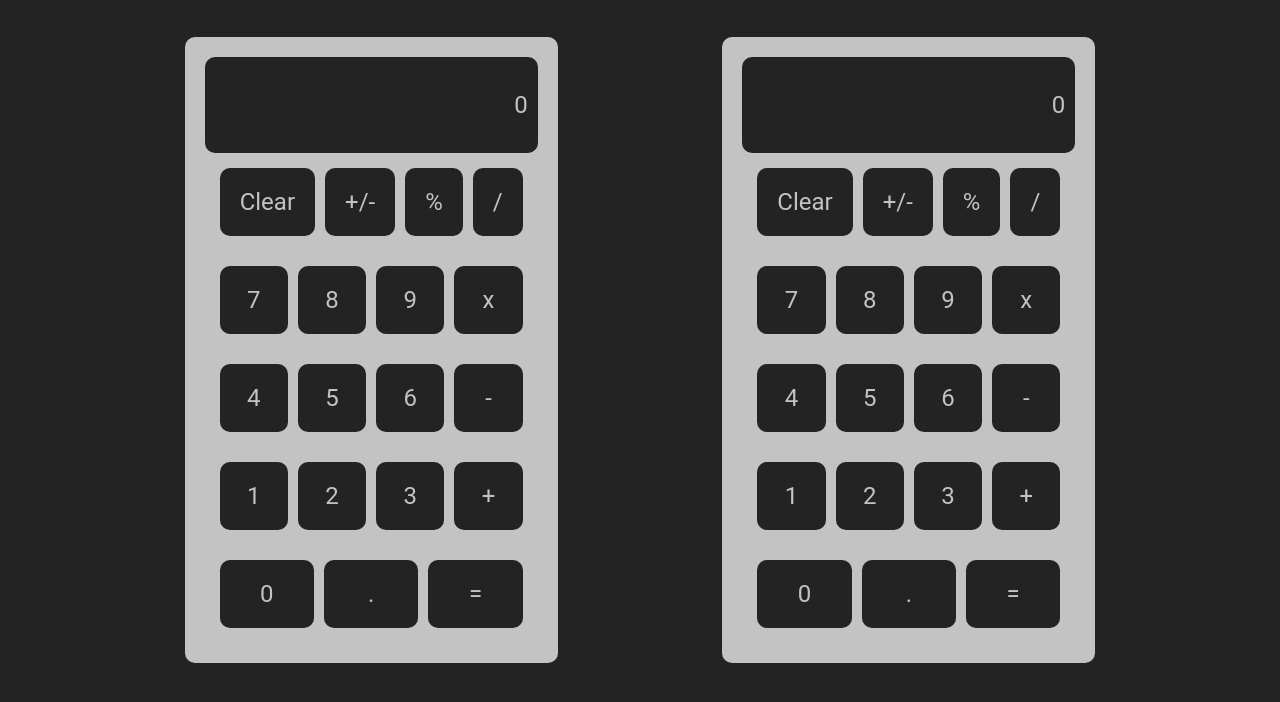
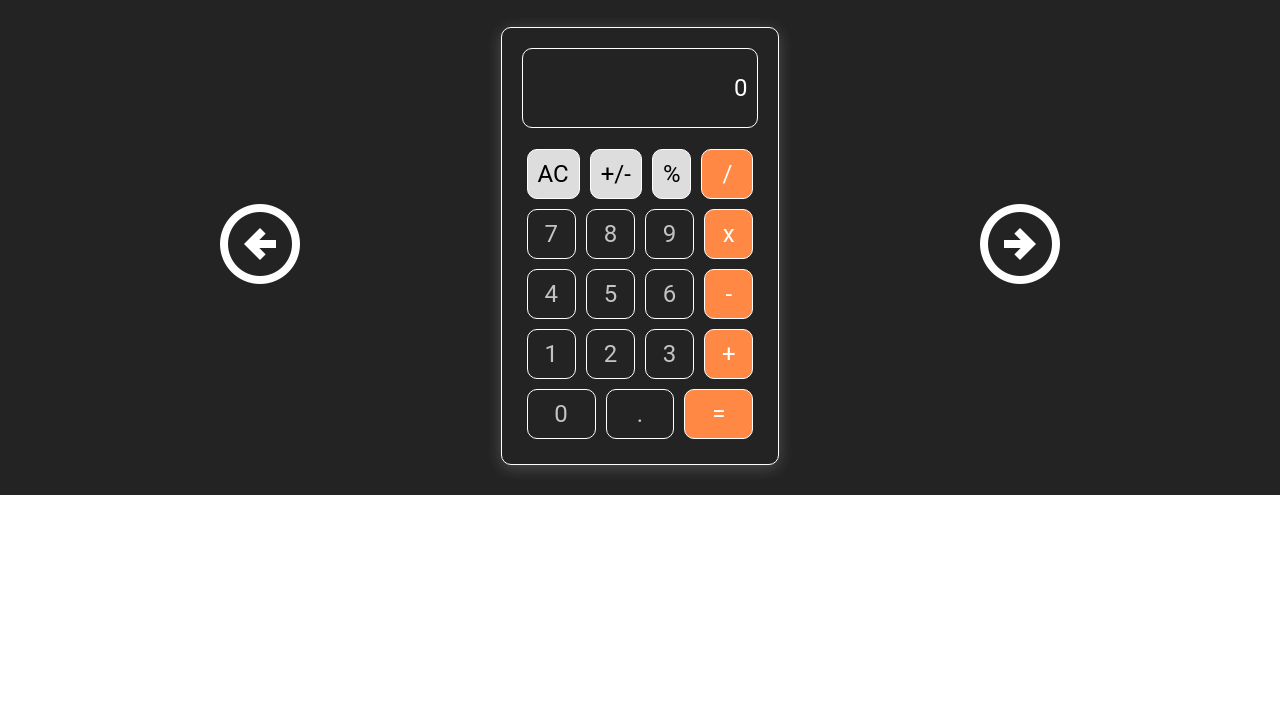
Before and after one commit to jessebubble/nology-calculator, a plain HTML site: page index.html in a window 1280 px wide. Shown: the part 176-878 px from the top of the page. After the commit the page ends 800 px from the top, so only its background shows below. Drawn offline with Linux system fonts and the light colour scheme.

Commit message:
calculator styled, icons added to landing page

```diff
--- a/index.css
+++ b/index.css
@@ -48,52 +48,88 @@
     display: flex;
     justify-content: space-evenly;
     align-items: center;
-    gap: 20px;
-    width: 100%;
-    padding: 20px;
+    gap: 10px;
+    padding: 10px;
 }
 .hero-calculator {
-    background-color: #c3c3c3;
+    background-color: #232323;
     padding: 20px;
     display: flex;
     flex-direction: column;
     justify-content: space-evenly;
     align-items: center;
     border-radius: 10px;
+    border: 1px solid #fff;
+    box-shadow: 0 3px 16px #ffffff33;
 }
 .calculator-display {
     background-color: #232323;
-    color: #c3c3c3;
+    border: solid 1px #fff;
+    color: #fff;
     font-size: 24px;
     font-weight: medium;
     text-align: right;
     padding: 10px;
     width: 100%;
-    height: 96px;
+    height: 80px;
     border-radius: 10px;
     display: flex;
     align-items: center;
     justify-content: flex-end;
+    margin-bottom: 16px;
 }
 .calculator-buttons {
     display: flex;
     align-items: center;
     width: 100%;
-    padding: 10px;
 }
 .calculator-buttons > button {
     background-color: #232323;
+    border: solid 1px #fff;
+    border-radius: 10px;
     color: #c3c3c3;
     font-size: 24px;
     font-weight: medium;
     text-align: center;
-    padding: 20px;
+    padding: 10px;
     width: 100%;
-    border-radius: 10px;
-    border: none;
     margin: 5px;
 }
 .calculator-buttons > button:hover {
     background-color: #44ffff;
     color: #232323;
 }
+img {
+    width: 100%;
+    height: 100%;
+    object-fit: contain;
+}
+img:hover {
+    transform: scale(1.1);
+}
+#row-one > button {
+    background-color: #dddddd;
+    color: black;
+}
+#row-one > button:hover {
+    background-color: #44ffff;
+    color: #232323;
+}
+#row-one > #divide {
+    background-color: #ff8844;
+    color: white;
+    padding-right: 20px;
+    padding-left: 20px;
+}
+#row-one > #divide:hover {
+    background-color: #44ffff;
+    color: #232323;
+}
+#column {
+    background-color: #ff8844;
+    color: white;
+}
+#column:hover {
+    background-color: #44ffff;
+    color: #232323;
+}
--- a/index.html
+++ b/index.html
@@ -25,41 +25,8 @@
             <h1>Buy a calculator today!</h1>
         </div>
         <div class="hero-container">
-            <div class="hero-calculator">
-                <div class="calculator-display">
-                    <p class="calculator-display-text">
-                        0
-                    </p>
-                </div>
-                <div class="calculator-buttons" id="row-one">
-                    <button class="calculator-button-clear">Clear</button>
-                    <button class="calculator-buttons-symbols">+/-</button>
-                    <button class="calculator-buttons-symbols">%</button>
-                    <button class="calculator-buttons-symbols">/</button>
-                </div>
-                <div class="calculator-buttons" id="row-two">
-                    <button class="calculator-buttons-numbers">7</button>
-                    <button class="calculator-buttons-numbers">8</button>
-                    <button class="calculator-buttons-numbers">9</button>
-                    <button class="calculator-buttons-symbols">x</button>
-                </div>
-                <div class="calculator-buttons" id="row-three">
-                    <button class="calculator-buttons-numbers">4</button>
-                    <button class="calculator-buttons-numbers">5</button>
-                    <button class="calculator-buttons-numbers">6</button>
-                    <button class="calculator-buttons-symbols">-</button>
-                </div>
-                <div class="calculator-buttons" id="row-four">
-                    <button class="calculator-buttons-numbers">1</button>
-                    <button class="calculator-buttons-numbers">2</button>
-                    <button class="calculator-buttons-numbers">3</button>
-                    <button class="calculator-buttons-symbols">+</button>
-                </div>
-                <div class="calculator-buttons" id="row-five">
-                    <button class="calculator-buttons-numbers">0</button>
-                    <button class="calculator-buttons-numbers">.</button>
-                    <button class="calculator-buttons-symbols">=</button>
-                </div>
+            <div class="hero-icon">
+                <img src="./assets/left1.png" alt="left arrow">
             </div>
             <div class="hero-calculator">
                 <div class="calculator-display">
@@ -68,34 +35,37 @@
                     </p>
                 </div>
                 <div class="calculator-buttons" id="row-one">
-                    <button class="calculator-button-clear">Clear</button>
+                    <button class="calculator-button-clear">AC</button>
                     <button class="calculator-buttons-symbols">+/-</button>
-                    <button class="calculator-buttons-symbols">%</button>
-                    <button class="calculator-buttons-symbols">/</button>
+                    <button class="calculator-buttons-symbols" id="percent">%</button>
+                    <button class="calculator-buttons-symbols" id="divide">/</button>
                 </div>
                 <div class="calculator-buttons" id="row-two">
                     <button class="calculator-buttons-numbers">7</button>
                     <button class="calculator-buttons-numbers">8</button>
                     <button class="calculator-buttons-numbers">9</button>
-                    <button class="calculator-buttons-symbols">x</button>
+                    <button class="calculator-buttons-symbols" id="column">x</button>
                 </div>
                 <div class="calculator-buttons" id="row-three">
                     <button class="calculator-buttons-numbers">4</button>
                     <button class="calculator-buttons-numbers">5</button>
                     <button class="calculator-buttons-numbers">6</button>
-                    <button class="calculator-buttons-symbols">-</button>
+                    <button class="calculator-buttons-symbols" id="column">-</button>
                 </div>
                 <div class="calculator-buttons" id="row-four">
                     <button class="calculator-buttons-numbers">1</button>
                     <button class="calculator-buttons-numbers">2</button>
                     <button class="calculator-buttons-numbers">3</button>
-                    <button class="calculator-buttons-symbols">+</button>
+                    <button class="calculator-buttons-symbols" id="column">+</button>
                 </div>
                 <div class="calculator-buttons" id="row-five">
-                    <button class="calculator-buttons-numbers">0</button>
+                    <button class="calculator-buttons-numbers" id="zero">0</button>
                     <button class="calculator-buttons-numbers">.</button>
-                    <button class="calculator-buttons-symbols">=</button>
+                    <button class="calculator-buttons-symbols" id="column">=</button>
                 </div>
+            </div>
+            <div class="hero-icon">
+                <img src="./assets/right1.png" alt="right arrow">
             </div>
         </div>
     </main>
```
Also changed, not shown: assets/left.png (added), assets/left1.png (added), assets/right.png (added), assets/right1.png (added).
